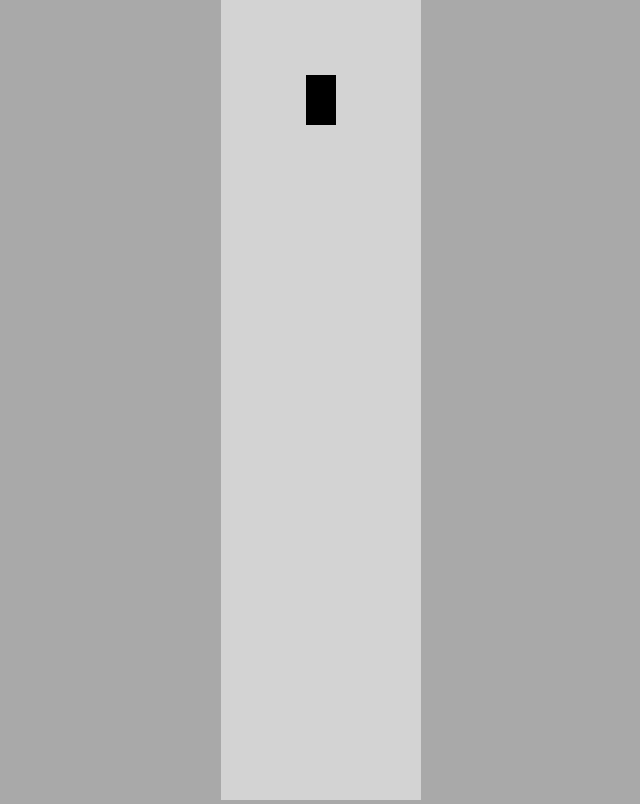
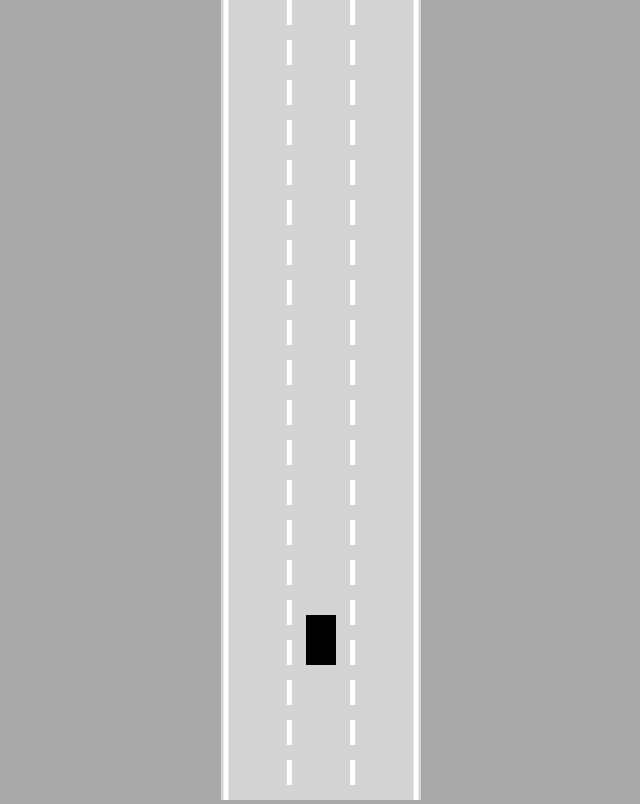
Before and after one commit to urus-shaitan/SelfDrivingCarRadu, a plain HTML site: page index.html in a window 1280 px wide. Shown: the whole page, without its empty margins (319-959 px from the left). Drawn offline with Linux system fonts and the light colour scheme.

Commit message:
Moving road

```diff
--- a/index.html
+++ b/index.html
@@ -10,6 +10,8 @@
 
 <body>
   <canvas id="myCanvas"></canvas>
+  <script src="utils.js"></script>
+  <script src="road.js"></script>
   <script src="controls.js"></script>
   <script src="car.js"></script>
   <script src="script.js"></script>
--- /dev/null
+++ b/road.js
@@ -0,0 +1,54 @@
+class Road {
+
+  constructor(x, width, laneCount = 3) {
+    this.x = x;
+    this.width = width;
+    this.laneCount = laneCount;
+
+    this.left = x - width / 2;
+    this.right = x + width / 2;
+    const infinity = 1000000;
+    this.top = -infinity;
+    this.bottom = infinity;
+
+    const topLeft = {x: this.left, y: this.top};
+    const topRight = {x: this.right, y: this.top};
+    const bottomLeft = {x: this.left, y: this.bottom};
+    const bottomRight = {x: this.right, y: this.bottom};
+
+    this.borders = [
+      [topLeft, bottomLeft],
+      [topRight, bottomRight]
+    ];
+  }
+
+  getLaneCenter(laneIndex) {
+    const laneWidth = this.width/this.laneCount;
+    return this.left + laneIndex * laneWidth
+      + laneWidth / 2;
+  }
+
+  draw(ctx) {
+    ctx.lineWidth = 5;
+    ctx.strokeStyle = "white";
+
+    for (let i = 1; i < this.laneCount; i++) {
+      ctx.setLineDash([25, 15])
+      const x = lerp(this.left,
+        this.right,
+        i / this.laneCount);
+
+      ctx.beginPath();
+      ctx.moveTo(x, this.top);
+      ctx.lineTo(x, this.bottom);
+      ctx.stroke();
+    }
+    ctx.setLineDash([]);
+    this.borders.forEach(border => {
+      ctx.beginPath();
+      ctx.moveTo(border[0].x, border[0].y);
+      ctx.lineTo(border[1].x, border[1].y);
+      ctx.stroke();
+    })
+  }
+}
--- a/script.js
+++ b/script.js
@@ -3,7 +3,8 @@ canvas.height = window.innerHeight;
 canvas.width = 200;
 
 const ctx = canvas.getContext("2d");
-const car = new Car(100, 100, 30, 50);
+const road = new Road(100, 190);
+const car = new Car(road.getLaneCenter(1), 400, 30, 50);
 car.draw(ctx);
 
 animate();
@@ -11,6 +12,10 @@ animate();
 function animate() {
   car.update();
   canvas.height = window.innerHeight;
+  ctx.save();
+  ctx.translate(0, -car.y + canvas.height * 0.8);
+  road.draw(ctx);
   car.draw(ctx);
+  ctx.restore();
   requestAnimationFrame(animate);
 }
--- /dev/null
+++ b/utils.js
@@ -0,0 +1,4 @@
+
+function lerp(A, B, t) {
+  return A + (B - A) * t;
+}
```
